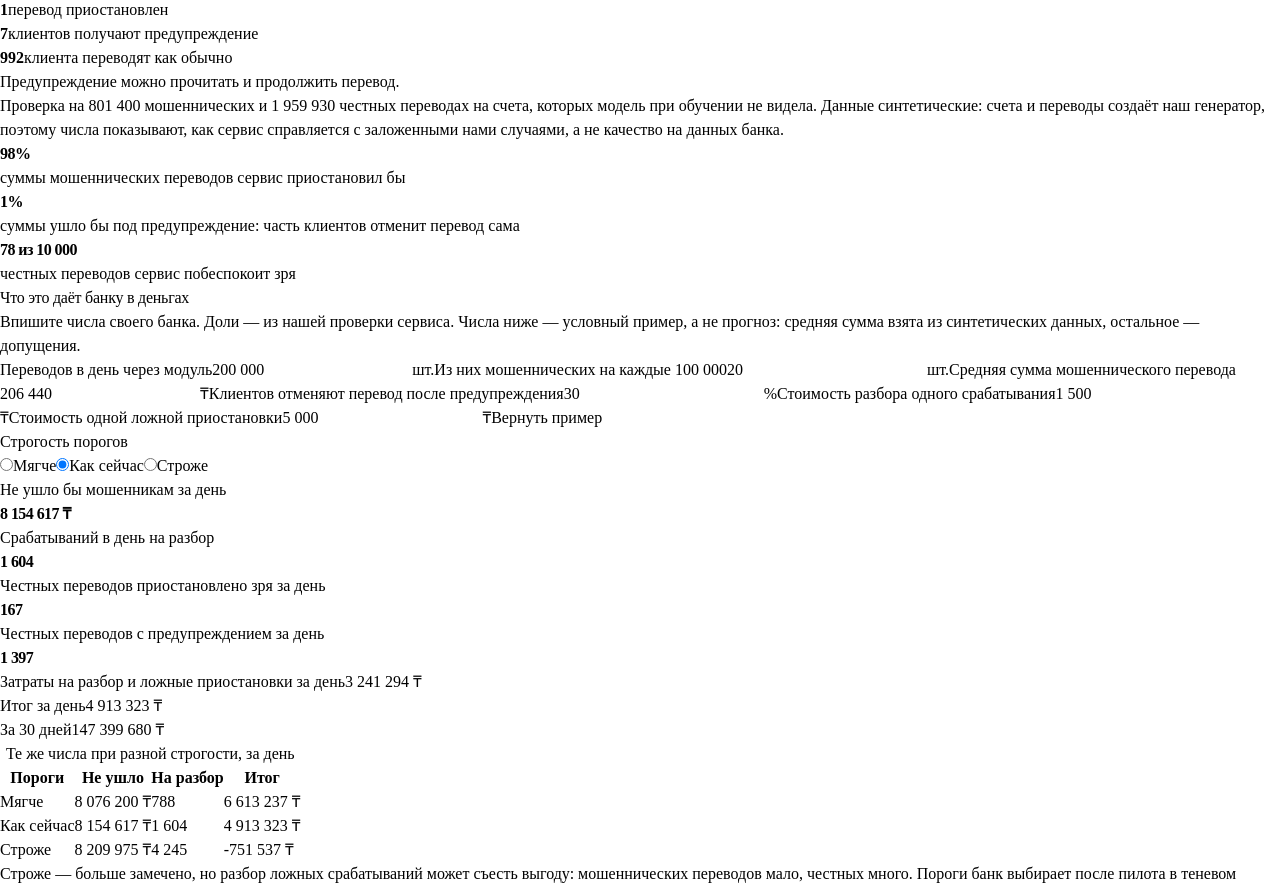
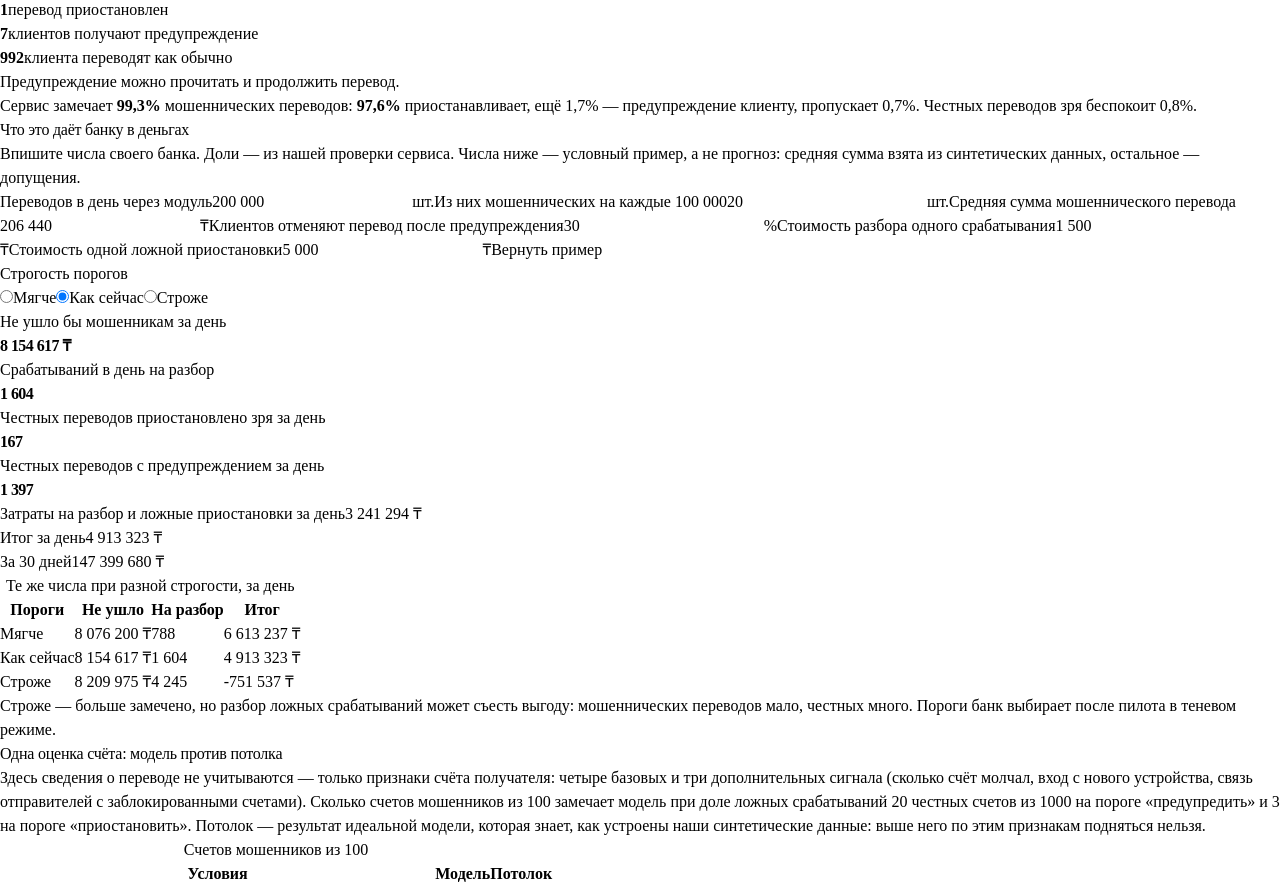
Before and after one commit to olegv768/bcc-hack, a React (Vite) app in the folder stand/: page / in a window 1280 px wide. Shown: the part 1632-2521 px from the top of the page. Built offline with nearby package versions, Linux system fonts and the light colour scheme; no server answers.

Commit message:
Replace the test-set note and the three money figures with one line of current results (99.3% noticed)

```diff
--- a/stand/src/Metrics.tsx
+++ b/stand/src/Metrics.tsx
@@ -65,17 +65,11 @@ export function Metrics() {
         />
       </div>
 
-      <p className="max-w-[72ch] text-[15px] text-ink-2">
-        Проверка на {count(all.fraud.total)} мошеннических и {count(all.honest.total)} честных переводах на счета, которых модель при
-        обучении не видела. Данные синтетические: счета и переводы создаёт наш генератор, поэтому числа показывают, как сервис справляется
-        с заложенными нами случаями, а не качество на данных банка.
+      <p className="max-w-[72ch] text-[17px] leading-relaxed">
+        Сервис замечает <b>{percent(all.fraud.hold + all.fraud.warn)}</b> мошеннических переводов: <b>{percent(all.fraud.hold)}</b>{' '}
+        приостанавливает, ещё {percent(all.fraud.warn)} — предупреждение клиенту, пропускает {percent(missed(all))}. Честных переводов зря
+        беспокоит {percent(bothered(all))}.
       </p>
-
-      <dl className="grid gap-x-12 gap-y-8 border-y border-line py-8 sm:grid-cols-3">
-        <BankFigure value={percent(all.fraud.hold_amount, 0)} label="суммы мошеннических переводов сервис приостановил бы" />
-        <BankFigure value={percent(all.fraud.warn_amount, 0)} label="суммы ушло бы под предупреждение: часть клиентов отменит перевод сама" />
-        <BankFigure value={`${per(bothered(all), 10000)} из 10 000`} label="честных переводов сервис побеспокоит зря" />
-      </dl>
 
       <BusinessCase />
 
@@ -302,12 +296,3 @@ function Share(props: { value: number; caught: boolean; className: string }) {
     </td>
   )
 }
-
-function BankFigure(props: { value: string; label: string }) {
-  return (
-    <div>
-      <dd className="tabular font-display text-[34px] leading-tight font-semibold">{props.value}</dd>
-      <dt className="mt-1 text-[15px] text-ink-2">{props.label}</dt>
-    </div>
-  )
-}
```
